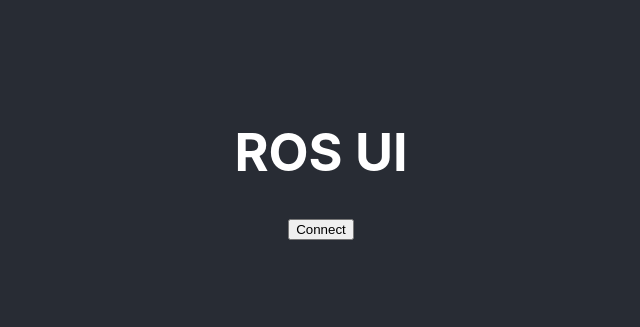
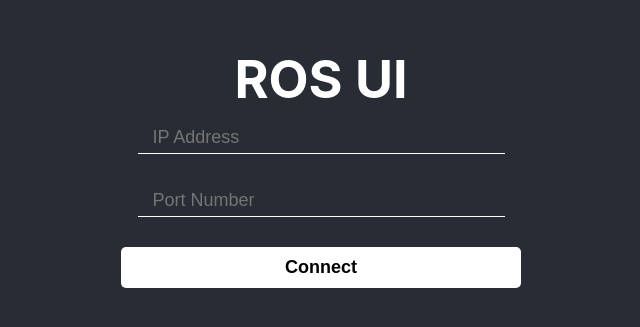
Before and after one commit to owuraku-zenas/robot-interface, a React (Create React App) app: page / in a window 1280 px wide. Shown: the part 237-564 px from the top of the page, without its empty margins (319-959 px from the left). Built offline with nearby package versions, Linux system fonts and the light colour scheme; the HTML template or start-up script is replaced by a standard one.

Commit message:
Connection Page Completed

```diff
--- /dev/null
+++ b/src/styles/ConnectionView.module.css
@@ -0,0 +1,54 @@
+.connection__area {
+    background-color: #282c34;
+    min-height: 100vh;
+    display: flex;
+    flex-direction: column;
+    align-items: center;
+    justify-content: center;
+    font-size: calc(10px + 2vmin);
+    color: white;
+}
+
+.connection__area h1 {
+    margin: 0;
+    padding: 10px;
+}
+
+.error__message {
+    color: red;
+    font-size: medium;
+    margin: 0;
+    padding: 5px;
+}
+
+.form {
+    width: 100%;
+    display: flex;
+    flex-direction: column;
+    align-items: center;
+    gap: 30px;
+}
+
+.form input {
+    border: none;
+    border-bottom: 1px solid white;
+    background-color: transparent;
+    width: 60%;
+    max-width: 350px;
+    color: white;
+    height: 30px;
+    padding-left: 15px;
+    font-size: large;
+}
+
+.connect__button {
+    width: 60%;
+    max-width: 400px;
+    border: none;
+    border-radius: 5px;
+    padding: 10px 0;
+    background-color: #ffffff;
+    cursor: pointer;
+    font-size: large;
+    font-weight: bold;
+}
--- a/src/views/ConnectionView.jsx
+++ b/src/views/ConnectionView.jsx
@@ -1,18 +1,45 @@
-import React from 'react'
+import React, { useState } from 'react'
+import styles from '../styles/ConnectionView.module.css'
 
 const ConnectionView = ({ connect, errorMessage }) => {
-    const ip = "localhost";
-    const port = "9090";
+  const [ip, setIp] = useState("");
+  const [port, setPort] = useState("");
 
   return (
-    <div>
-        <header className="App-header">
-            <h1>ROS UI</h1>
-            {errorMessage && <p>{errorMessage}</p>}
-            {/* TODO: Input Field for ip and port*/}
-
-            <button onClick={() => connect(ip, port)} >Connect</button>
-          </header>
+    <div className={styles.connection__area}>
+      <h1>ROS UI</h1>
+      {errorMessage && <p className={styles.error__message}>{errorMessage}</p>}
+      {/* TODO: Input Field for ip and port*/}
+      <form className={styles.form} onSubmit={
+        (event) => {
+          event.preventDefault()
+          connect(ip, port)
+        }}>
+          <input
+            type="text"
+            value={ip}
+            onChange={
+              (event) => {
+                setIp(event.target.value)
+              }
+            }
+            placeholder="IP Address"
+            required
+          />
+          <input type="text"
+            value={port}
+            placeholder="Port Number"
+            min={80}
+            required
+            max={9999}
+            onChange={
+              (event) => {
+                setPort(event.target.value)
+              }
+            }
+          />
+        <button className={styles.connect__button}>Connect</button>
+      </form>
     </div>
   )
 }
```
